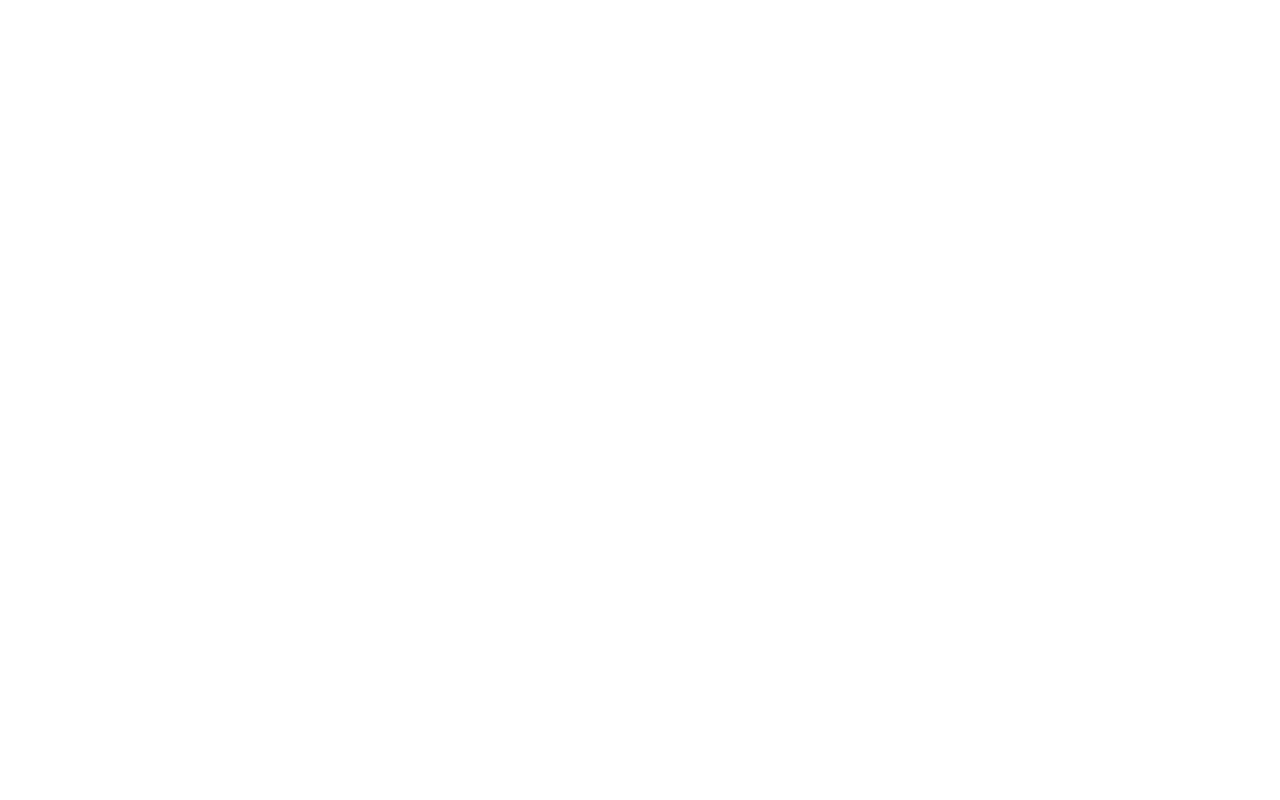
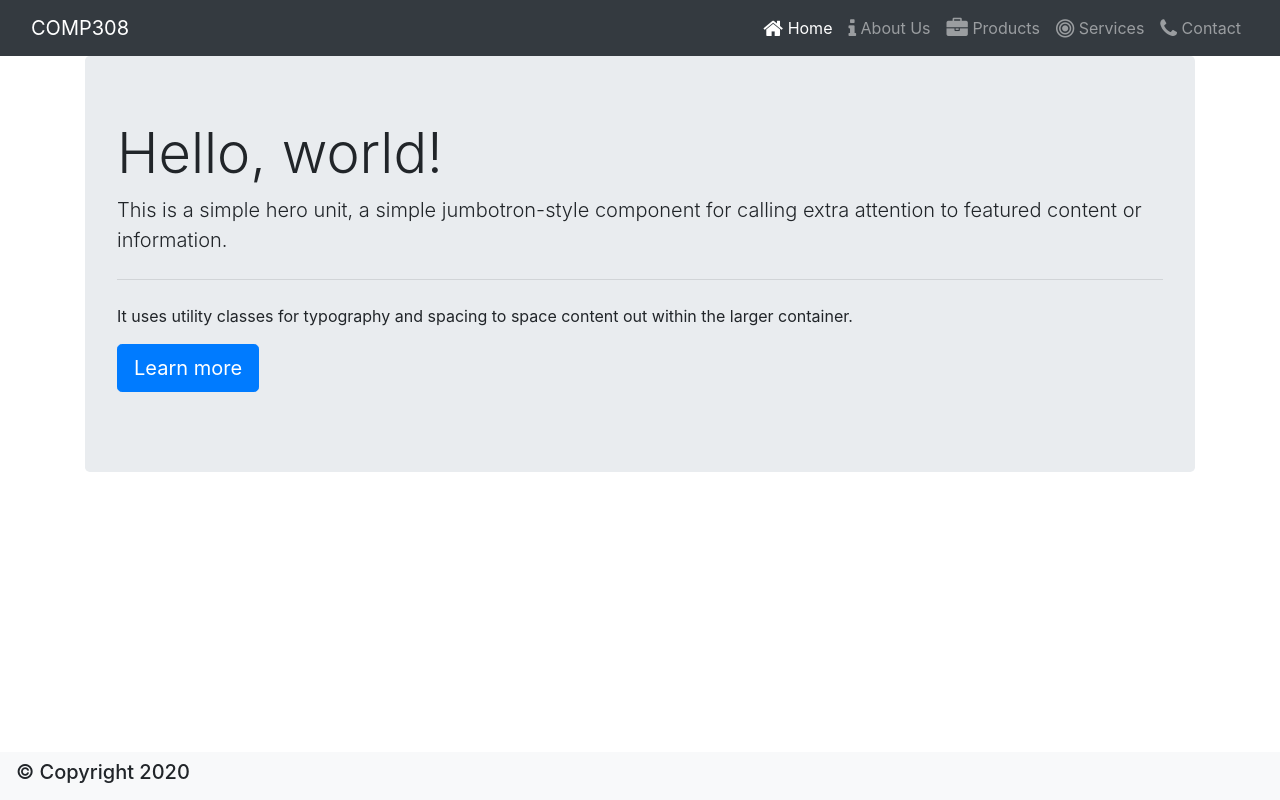
Before and after one commit to baktash-11/COMP308-W2019-LESON1, a website: page index.html in a window 1280 px wide. Drawn offline with nearby package versions, Linux system fonts and the light colour scheme.

Commit message:
added Bootsrap

```diff
--- a/Scripts/app.js
+++ b/Scripts/app.js
@@ -1,11 +1,11 @@
-
+"use strict";
 //self-executing anonymous fucntion
 //IIFE -- Immediately Invoked Function Expression
 (function(){
     let myFunctionalVariable=0;
 
     function Start(){
-        let myLocalVariable
+        let myLocalVariable=1;
         console.log(`App Started...!${myFunctionalVariable}`);
     }
 
@@ -15,6 +15,7 @@
 })();
 
 /*
+private notes
 window.addEventListener("load", function(){
         let myLocalVariable=0;
         console.log(`App Started ... ${myFunctionalVariable}`);
--- a/index.html
+++ b/index.html
@@ -1,16 +1,75 @@
 <!DOCTYPE html>
 <html lang="en">
+
 <head>
-    <meta charset="UTF-8">
-    <meta name="viewport" content="width=device-width, initial-scale=1.0">
-    <title>COMP308 W2019 LESON 1</title>
-    <!--CSS Section-->
-    <link rel="stylesheet" href="./Content/app.css">
+  <meta charset="UTF-8">
+  <meta name="viewport" content="width=device-width, initial-scale=1.0">
+  <title>COMP308 W2019 LESON 1</title>
+  <!--CSS Section-->
+  <link rel="stylesheet" href="./node_modules/bootstrap/dist/css/bootstrap.min.css">
+  <link rel="stylesheet" href="./node_modules/font-awesome/css/font-awesome.min.css">
+  <link rel="stylesheet" href="./Content/app.css">
 </head>
+
 <body>
 
+  <header>
+    <!--Main Nav-->
+    <nav class="navbar navbar-expand-lg navbar-dark bg-dark">
+      <div class="container-fluid">
+        <a class="navbar-brand" href="#">COMP308</a>
+        <button class="navbar-toggler" type="button" data-bs-toggle="collapse" data-bs-target="#navbarSupportedContent"
+          aria-controls="navbarSupportedContent" aria-expanded="false" aria-label="Toggle navigation">
+          <span class="navbar-toggler-icon"></span>
+        </button>
+        <div class="collapse navbar-collapse" id="navbarSupportedContent">
+          <ul class="navbar-nav ml-auto mb-2 mb-lg-0">
+            <li class="nav-item">
+              <a class="nav-link active" aria-current="page" href="#"><i class="fa fa-lg fa-home"></i> Home</a>
+            </li>
+            <li class="nav-item">
+              <a class="nav-link" href="#"><i class="fa fa-lg fa-info"></i> About Us</a>
+            </li>
+            <li class="nav-item">
+              <a class="nav-link" href="#"><i class="fa fa-lg fa-briefcase"></i> Products</a>
+            </li>
+            <li class="nav-item">
+              <a class="nav-link" href="#"><i class="fa fa-lg fa-bullseye"></i> Services</a>
+            </li>
+            <li class="nav-item">
+              <a class="nav-link" href="#"><i class="fa fa-lg fa-phone"></i> Contact</a>
+            </li>
+
+        </div>
+      </div>
+    </nav>
+  </header>
+
+  <main class="container">
+
+    <!--Main content-->
+    <div class="jumbotron">
+      <h1 class="display-4">Hello, world!</h1>
+      <p class="lead">This is a simple hero unit, a simple jumbotron-style component for calling extra attention to
+        featured content or information.</p>
+      <hr class="my-4">
+      <p>It uses utility classes for typography and spacing to space content out within the larger container.</p>
+      <p class="lead">
+        <a class="btn btn-primary btn-lg" href="#" role="button">Learn more</a>
+      </p>
+    </div>
+    <footer>
+      <nav class="navbar fixed-bottom navbar-light bg-light">
+        <H5 >&copy; Copyright 2020</H5>
+      </nav>
+
+    </footer>
 
     <!--Script  section-->
+    <script src="./node_modules/jquery/dist/jquery.min.js"></script>
+    <script src="./node_modules/bootstrap/dist/js/bootstrap.min.js"></script>
     <script src="./Scripts/app.js"></script>
+  </main>
 </body>
+
 </html>
--- a/package.json
+++ b/package.json
@@ -12,6 +12,7 @@
     "bootstrap": "^4.5.3",
     "font-awesome": "^4.7.0",
     "jquery": "^3.5.1",
+    "lite-server": "^2.6.1",
     "popper.js": "^1.16.1"
   }
 }
```
Also changed, not shown: 1 other file.
